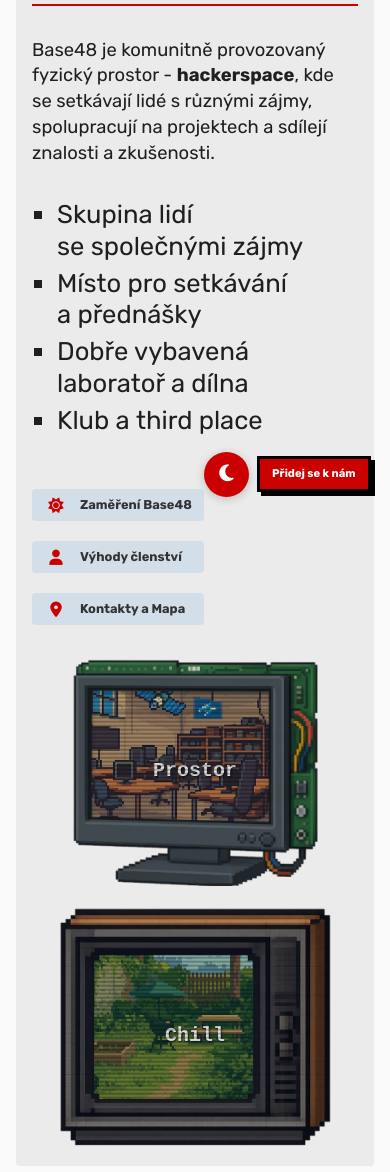
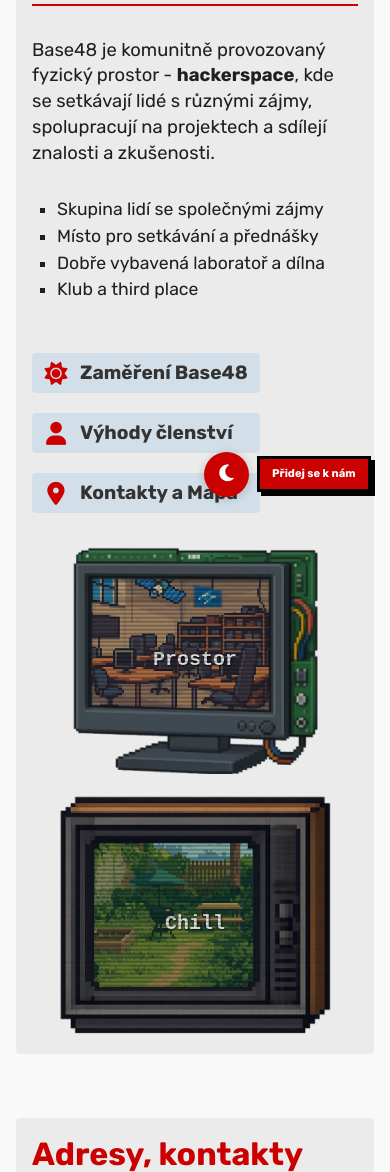
Before and after one commit to Thebys/base48, a PHP site: page / in a window 390 px wide. Shown: the part 303-1475 px from the top of the page. Run offline with PHP 8.4, Linux system fonts and the light colour scheme.

Commit message:
Refactor index.html for improved layout and styling; add hero-list class for better typography, adjust button container styles, and enhance responsiveness across sections.

```diff
--- a/css/components.css
+++ b/css/components.css
@@ -279,7 +279,14 @@
         flex: 1;
     }
 }
-
+.hero-list{
+    font-size: 1.6rem;
+}
+@media (max-width: 768px) {
+    .hero-list{
+        font-size: 1.1rem;
+    }
+}
 /* VPSFree.cz promo */
 .orange {
     color: var(--vpsf-orange);
--- a/css/layout.css
+++ b/css/layout.css
@@ -146,7 +146,7 @@ section {
     max-width: 100%;
     border-top: none;
     overflow: visible;
-    gap: var(--padding-large);
+    gap: var(--padding-small);
 }
 
 .box{
--- a/css/responsive.css
+++ b/css/responsive.css
@@ -200,7 +200,7 @@
     }
 
     a.button {
-        font-size: .8rem;
+        font-size: 1.2rem;
     }
 
     .hamburger-menu {
--- a/index.html
+++ b/index.html
@@ -137,13 +137,13 @@
                         <div class="container" style="flex-direction: column;">
                             <div class="container"
                                 style="display: flex; flex-direction: row; justify-content: space-evenly; align-items: flex-start;">
-                                <ul style="font-size: 1.6rem; margin-top: 0;">
+                                <ul class="hero-list" style="margin-top: 0;">
                                     <li>Skupina lidí se společnými zájmy</li>
                                     <li>Místo pro setkávání a přednášky</li>
                                     <li>Dobře vybavená laboratoř a dílna</li>
                                     <li>Klub a third place</li>
                                 </ul>
-                                <div>
+
                                 <div class="button-container" style="display: flex; flex-direction: column;">
                                     <a href="#zamereni" class="button">
                                         <i class="fas fa-sun"></i>
@@ -160,7 +160,7 @@
                                         <span class="button-inner">Kontakty a Mapa</span>
                                     </a>
                                 </div>
-                                </div>
+
                             </div>
                         </div>
                     </div>
@@ -304,10 +304,12 @@
                                     v provozu. Klasické i experimentální materiály a stroje. K dispozici pro opravy,
                                     návrhy, rapidní prototypování. Udržujeme zásobu
                                     komunitního filamentu.</p>
+                                <div class="button-container">
                                     <a href="#kontakt" class="button">
                                         <i class="fas fa-print"></i>
                                         <span class="button-inner">Chci tisknout</span>
                                     </a>
+                                </div>
                             </div>
                             <div class="frame-container portrait flipped">
                                 <img src="/img/frame/43_frame_6_cctv.webp" alt="CRT Frame" class="frame-frame">
@@ -377,7 +379,6 @@
             <section id="clenstvi">
                 <h2>Výhody členství v Base48</h2>
                 <div class="column">
-                    <div>
                     <div class="benefits-grid">
                         <div class="benefit-item">
                             <i class="fas fa-key"></i>
@@ -405,9 +406,8 @@
                         <li>Široká veřejnost může navštěvovat hackerspace prakticky bez omezení, nejlépe
                             v doprovodu existujících členů.</li>
                     </ul>
-                        <p></p>
                     <div class="button-container"
-                            style="flex-direction: row; flex-wrap: wrap; gap: 10px; margin: 20px 0;">
+                        style="flex-direction: row; flex-wrap: wrap; gap: 10px; margin: 0 0 var(--padding-large) 0;">
                         <a href="https://wiki.base48.cz/wiki/Join_us" target="_blank" class="button">
                             <i class="fas fa-user"></i>
                             <span class="button-inner">Chci se stát členem</span>
@@ -450,8 +450,8 @@
                     </div>
 
                 </div>
-                    <div>
-                        <h2>Spolek VPSFree.cz</h2>
+                <div style="margin-top: var(--padding-large);">
+                    <h2>Partnerský spolek VPSFree.cz</h2>
                     <a href="https://vpsfree.cz" target="_blank">
                         <div class="vpsf-promo">
                             <div style="text-align: center; ">
@@ -462,7 +462,6 @@
                             </div>
                         </div>
                     </a>
-                    </div>
                 </div>
             </section>
         </main>
```
Lines whose indentation alone changed are shown as unchanged.
